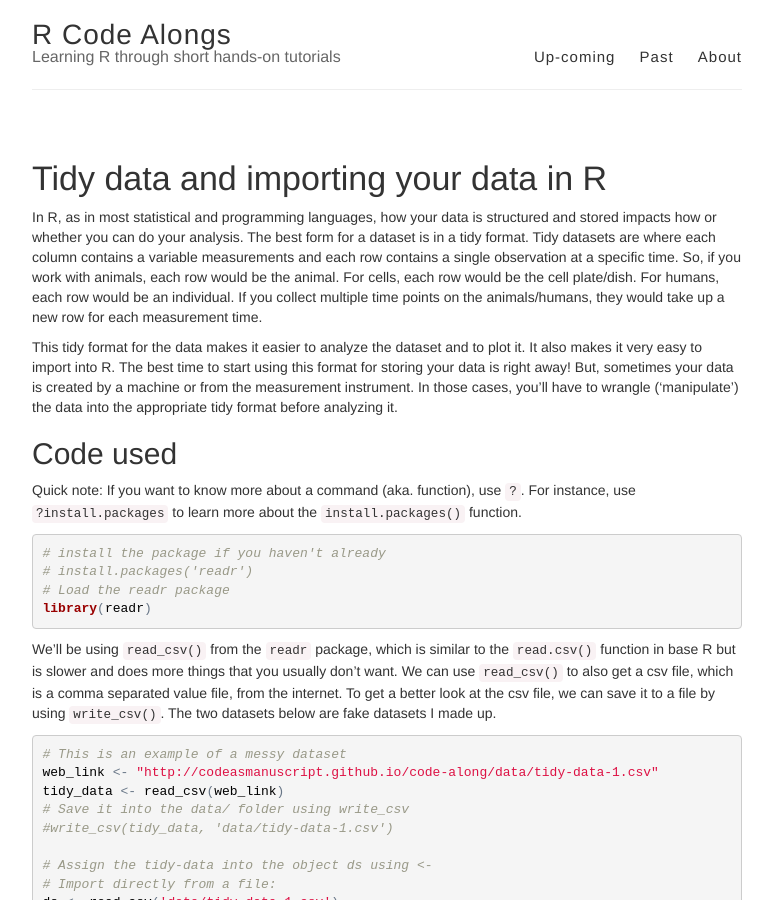
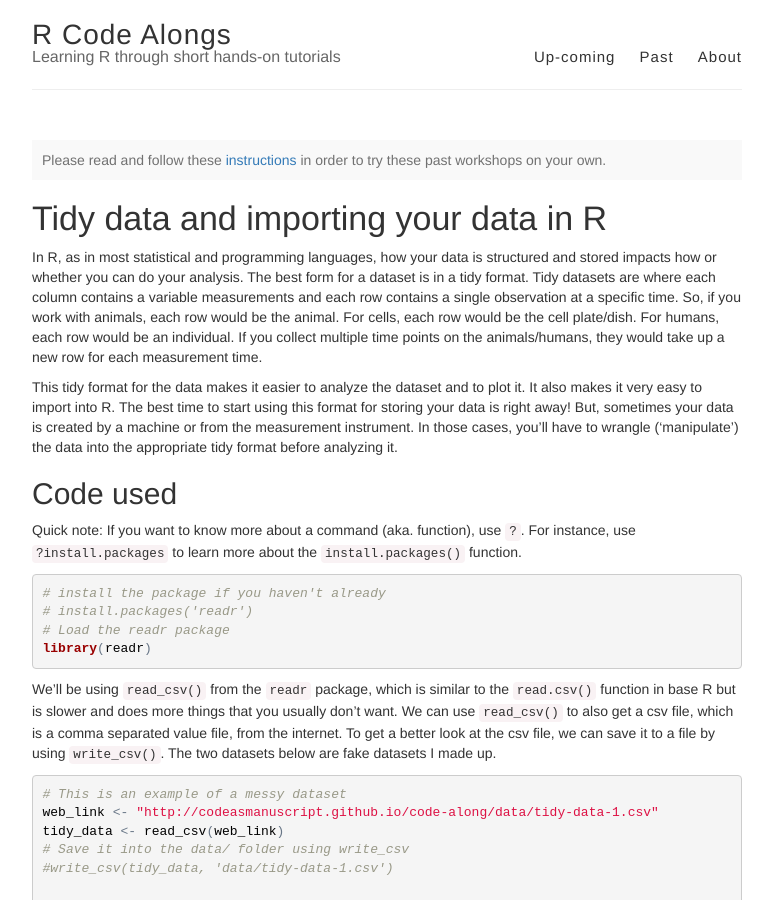
Before and after one commit to codeasmanuscript/code-along, a Jekyll site: the page built from _posts/2016-06-16-Tidy-Data.md, in a window 1280 px wide and 900 px high. Shown: the whole window, without its empty margins (253-1026 px from the left). Built offline with Jekyll 4.4.1, drawn with Linux system fonts in a browser that asks for light colours.

Commit message:
Added install note for all pages

```diff
--- /dev/null
+++ b/_includes/install-note.html
@@ -0,0 +1,4 @@
+
+<p class="message">
+    Please read and follow these <a href="{{ site.github.url }}/instructions">instructions</a> in order to try these past workshops on your own.
+</p>
--- a/_layouts/post.html
+++ b/_layouts/post.html
@@ -1,6 +1,8 @@
 ---
 layout: default
 ---
+
+{% include install-note.html %}
 
 <article class="post">
   <h1>{{ page.title }}</h1>
--- a/index.html
+++ b/index.html
@@ -2,7 +2,7 @@
 layout: default
 ---
 
-<p class="message">Please read and follow these <a href="{{ site.github.url }}/instructions">instructions</a> before coming to any of the workshops.</p>
+{% include install-note.html %}
 
 <div class="posts">
   {% for post in site.posts reversed %}
--- a/past.html
+++ b/past.html
@@ -3,7 +3,7 @@ layout: default
 permalink: /past/
 ---
 
-<p class="message">Please read and follow these <a href="{{ site.github.url }}/instructions">instructions</a> in order to try these past workshops on your own.</p>
+{% include install-note.html %}
 
 <div class="posts">
   {% for post in site.posts %}
```
